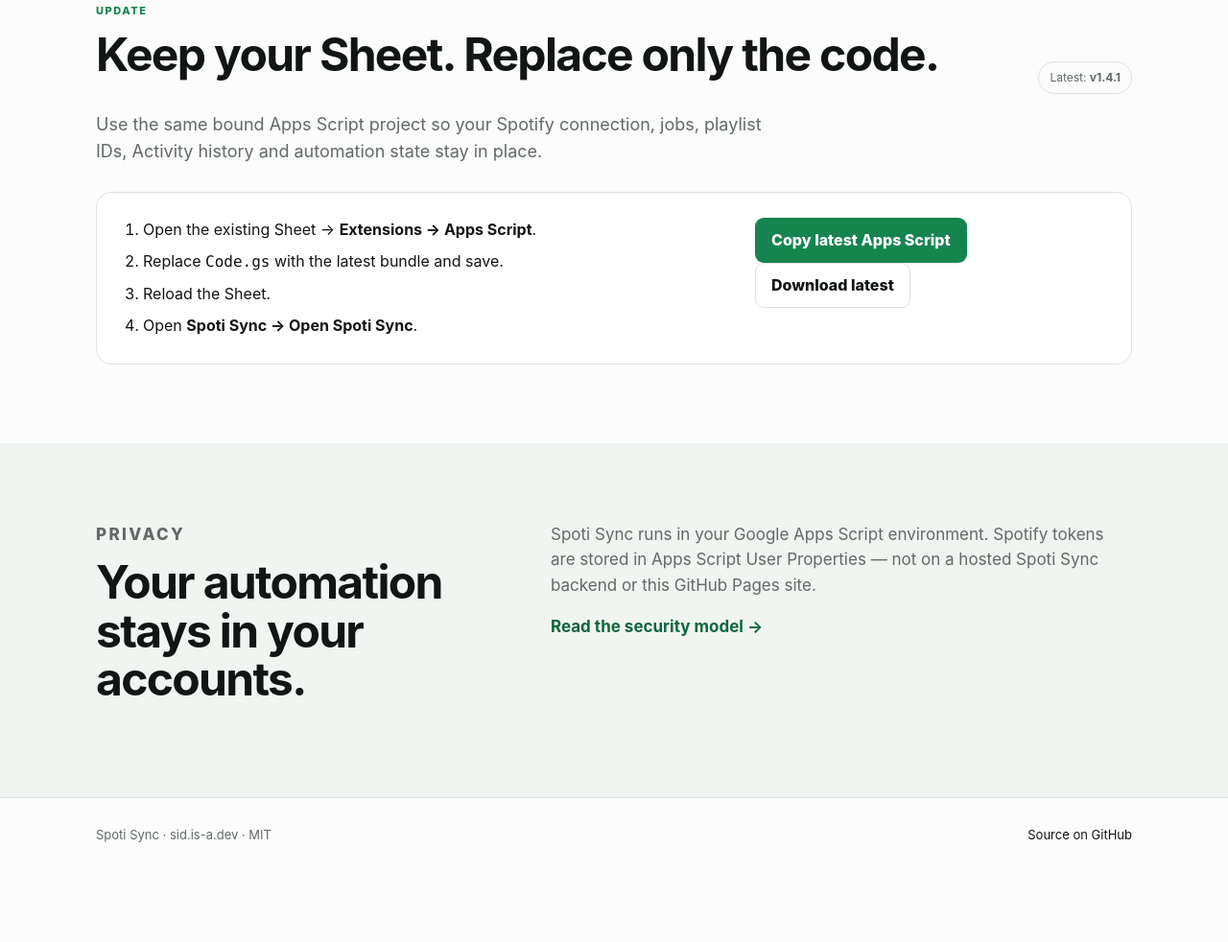
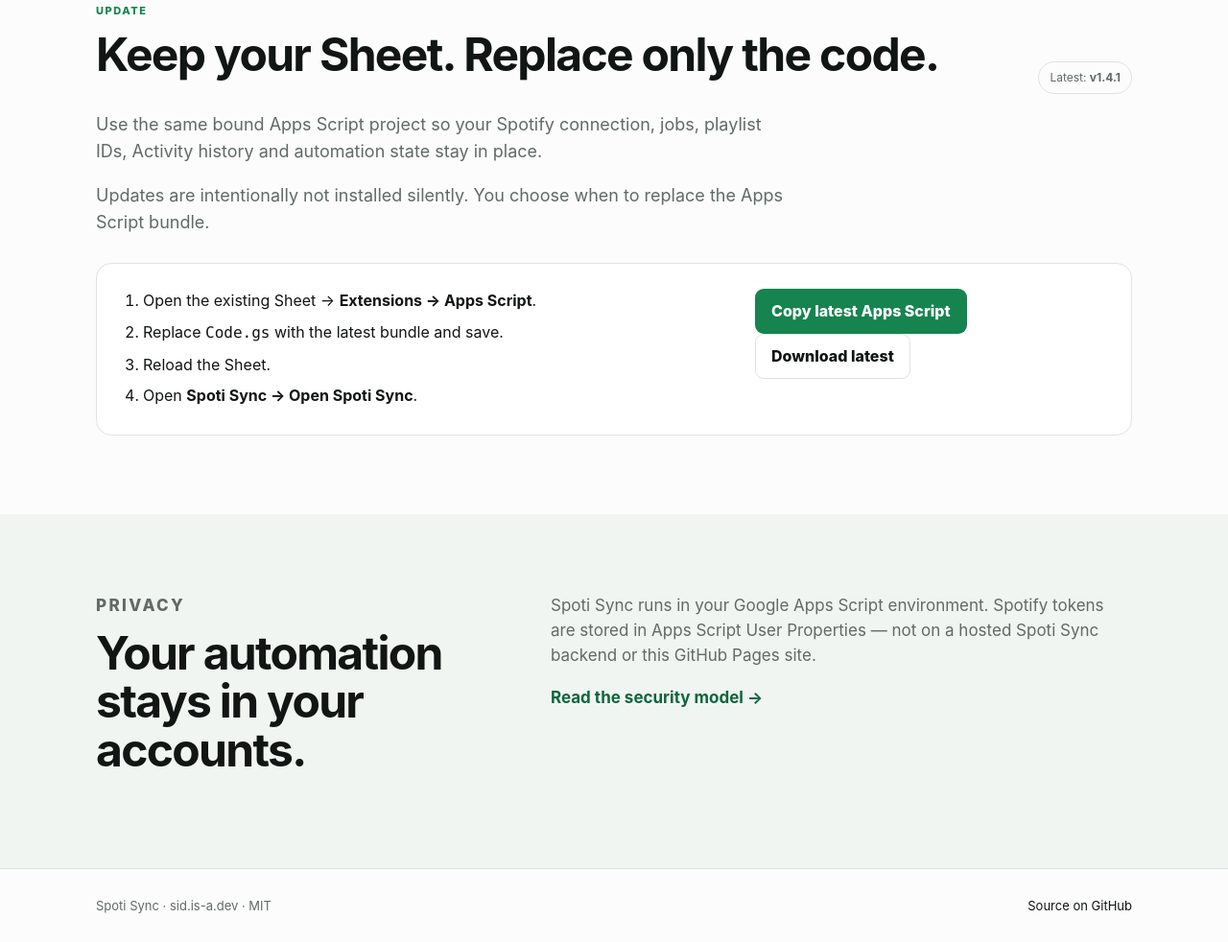
Before and after one commit to 11sid11/Spoti-sync, a plain HTML site: page docs/index.html in a window 1280 px wide. Shown: the part 2520-3502 px from the top of the page at 96% size. Before the commit the page ends 3429 px from the top, so only its background shows below. Drawn offline with Linux system fonts and the light colour scheme.

Commit message:
Retain explicit update trust note

```diff
--- a/docs/index.html
+++ b/docs/index.html
@@ -107,6 +107,7 @@
         <span class="version-chip">Latest: <strong data-current-version>stable</strong></span>
       </div>
       <p class="section-intro">Use the same bound Apps Script project so your Spotify connection, jobs, playlist IDs, Activity history and automation state stay in place.</p>
+      <p class="section-intro">Updates are intentionally not installed silently. You choose when to replace the Apps Script bundle.</p>
       <div class="update-card">
         <ol>
           <li>Open the existing Sheet → <strong>Extensions → Apps Script</strong>.</li>
```
